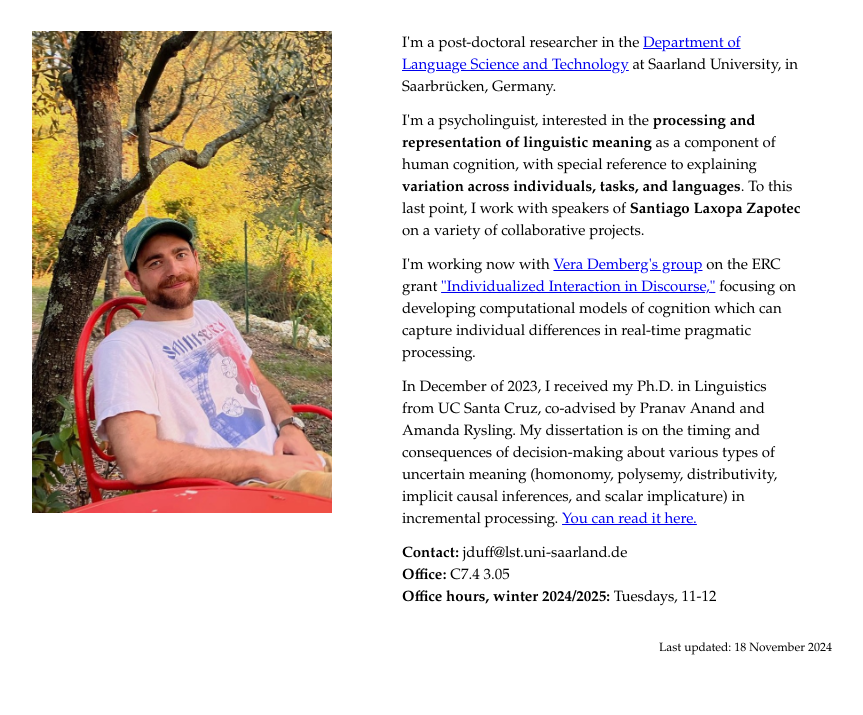
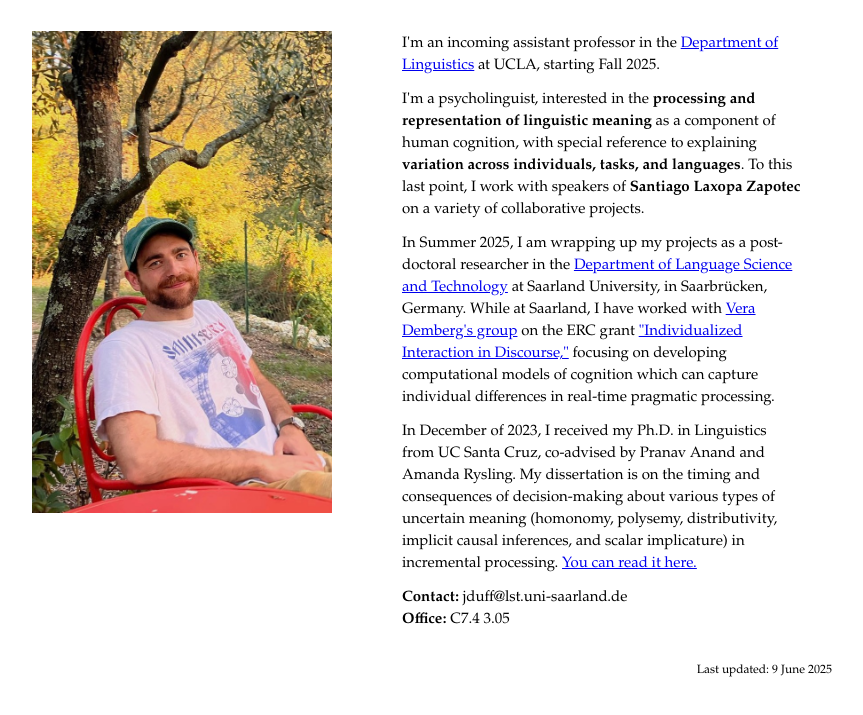
Before and after one commit to j-duff/j-duff.github.io, a plain HTML site: page index.html in a window 1280 px wide. Shown: the part 79-794 px from the top of the page, without its empty margins (208-1071 px from the left). Drawn offline with Linux system fonts and the light colour scheme.

Commit message:
UCLA update

```diff
--- a/index.html
+++ b/index.html
@@ -40,17 +40,16 @@
 
         <div class="details">
 
-          <p> I'm a post-doctoral researcher in the <a href="https://www.uni-saarland.de/en/department/lst.html" target="_blank">Department of Language Science and Technology</a> at Saarland University, in Saarbrücken, Germany.
+          <p> I'm an incoming assistant professor in the <a href="https://linguistics.ucla.edu/" target="_blank">Department of Linguistics</a> at UCLA, starting Fall 2025.
 
           <p> I'm a psycholinguist, interested in the <b>processing and representation of linguistic meaning</b> as a component of human cognition, with special reference to explaining <b>variation across individuals, tasks, and languages</b>. To this last point, I work with speakers of <b>Santiago Laxopa Zapotec</b> on a variety of collaborative projects.</p>
 
-          <p> I'm working now with <a href="https://www.uni-saarland.de/lehrstuhl/demberg.html" target="_blank">Vera Demberg's group</a> on the ERC grant <a href="https://www.uni-saarland.de/lehrstuhl/demberg/individualized-interaction-in-discourse-iddisc.html" target="_blank">"Individualized Interaction in Discourse,"</a> focusing on developing computational models of cognition which can capture individual differences in real-time pragmatic processing.</p>
+          <p> In Summer 2025, I am wrapping up my projects as a post-doctoral researcher in the <a href="https://www.uni-saarland.de/en/department/lst.html" target="_blank">Department of Language Science and Technology</a> at Saarland University, in Saarbrücken, Germany. While at Saarland, I have worked with <a href="https://www.uni-saarland.de/lehrstuhl/demberg.html" target="_blank">Vera Demberg's group</a> on the ERC grant <a href="https://www.uni-saarland.de/lehrstuhl/demberg/individualized-interaction-in-discourse-iddisc.html" target="_blank">"Individualized Interaction in Discourse,"</a> focusing on developing computational models of cognition which can capture individual differences in real-time pragmatic processing.</p>
 
           <p> In December of 2023, I received my Ph.D. in Linguistics from UC Santa Cruz, co-advised by Pranav Anand and Amanda Rysling. My dissertation is on the timing and consequences of decision-making about various types of uncertain meaning (homonomy, polysemy, distributivity, implicit causal inferences, and scalar implicature) in incremental processing. <a href="PDF/Duff_2023_Dissertation.pdf" target="_blank">You can read it here.</a></p>
 
           <p> <b>Contact:</b> jduff@lst.uni-saarland.de <br>
             <b>Office:</b> C7.4 3.05 <br>
-            <b>Office hours, winter 2024/2025:</b> Tuesdays, 11-12
 
           </p>
 
@@ -59,7 +58,7 @@
       </section>
 
       <section class="footer">
-        Last updated: 18 November 2024
+        Last updated: 9 June 2025
       </section>
 
     </section>
```
Also changed, not shown: 1 other file.
